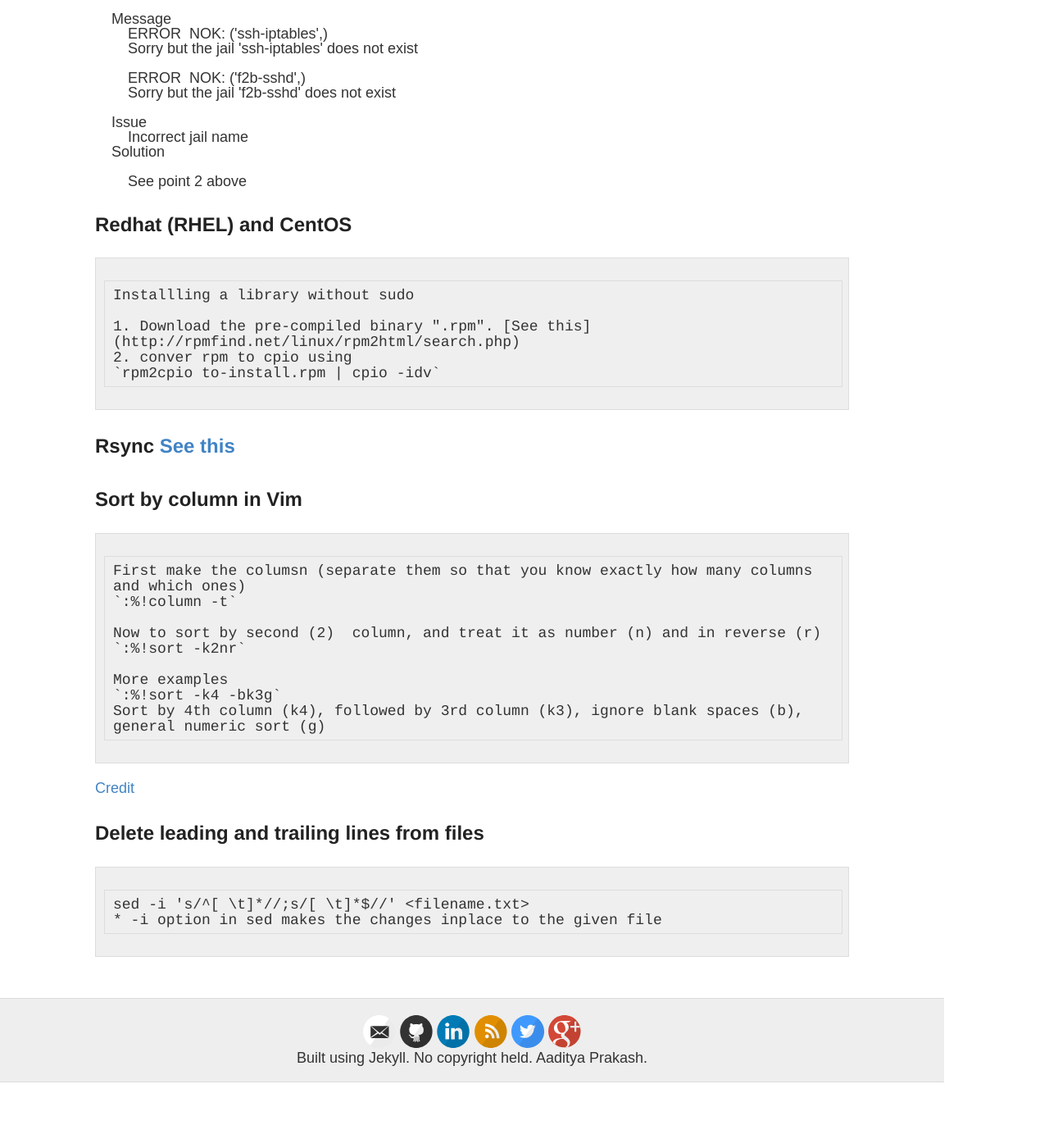
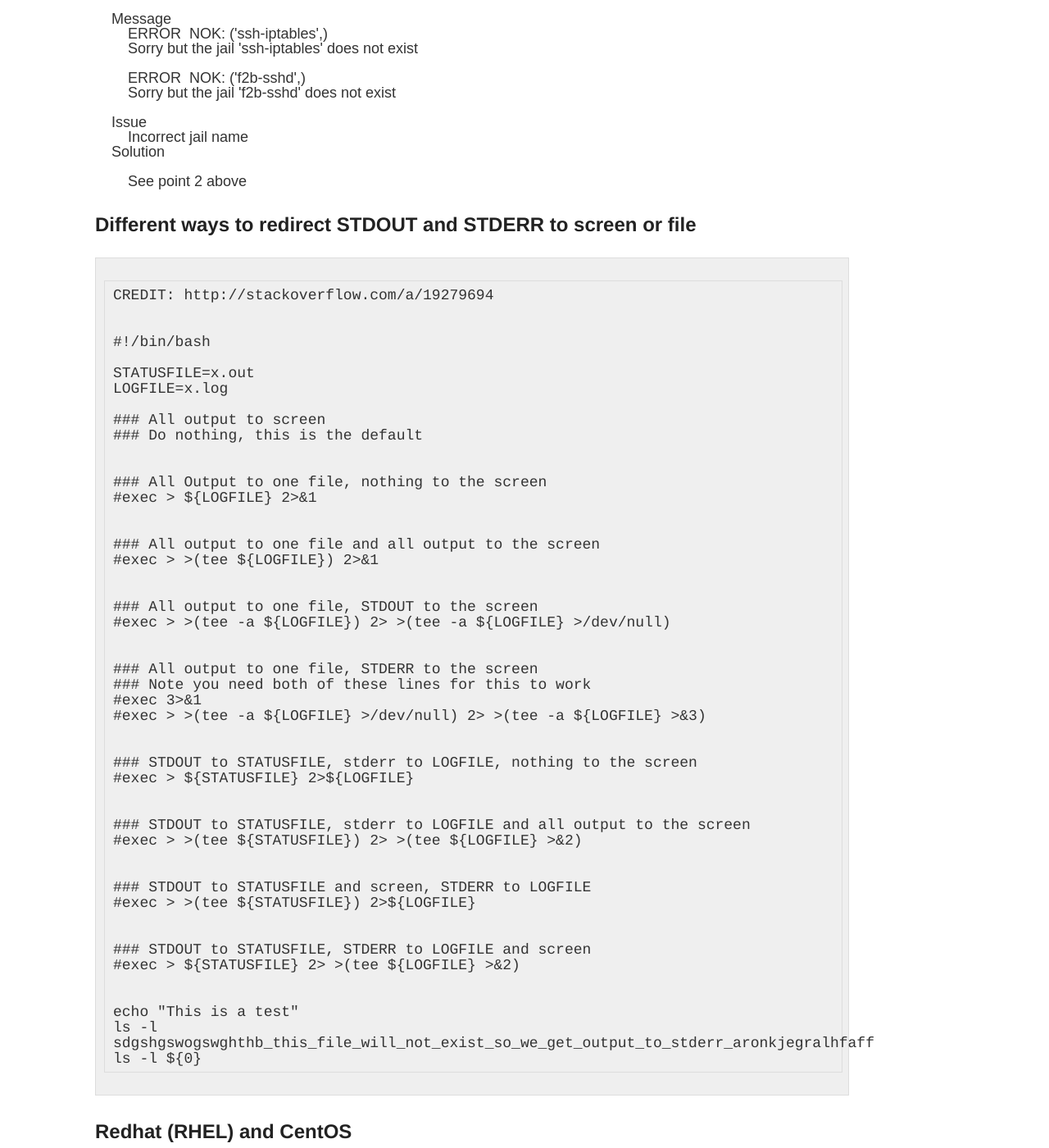
Before and after one commit to iamaaditya/iamaaditya.github.io, a Jekyll site: the page built from notes/linux/index.md, in a window 1280 px wide and 1400 px high, scrolled down 1742 px. Shown: the whole window at 82% size. Built offline with Jekyll 4.4.1, drawn with Linux system fonts in a browser that asks for light colours; some web fonts are replaced; before the commit the page ends 3062 px from its top, so only the background shows below that; some of the changed text lies outside the part shown.

Commit message:
some changes, long coming

```diff
--- a/notes/linux/index.md
+++ b/notes/linux/index.md
@@ -83,6 +83,59 @@ for e.g
         See point 2 above
 </pre>
 
+
+## Different ways to redirect STDOUT and STDERR to screen or file
+
+    CREDIT: http://stackoverflow.com/a/19279694
+
+
+    #!/bin/bash
+
+    STATUSFILE=x.out
+    LOGFILE=x.log
+
+    ### All output to screen
+    ### Do nothing, this is the default
+
+
+    ### All Output to one file, nothing to the screen
+    #exec > ${LOGFILE} 2>&1
+
+
+    ### All output to one file and all output to the screen
+    #exec > >(tee ${LOGFILE}) 2>&1
+
+
+    ### All output to one file, STDOUT to the screen
+    #exec > >(tee -a ${LOGFILE}) 2> >(tee -a ${LOGFILE} >/dev/null)
+
+
+    ### All output to one file, STDERR to the screen
+    ### Note you need both of these lines for this to work
+    #exec 3>&1
+    #exec > >(tee -a ${LOGFILE} >/dev/null) 2> >(tee -a ${LOGFILE} >&3)
+
+
+    ### STDOUT to STATUSFILE, stderr to LOGFILE, nothing to the screen
+    #exec > ${STATUSFILE} 2>${LOGFILE}
+
+
+    ### STDOUT to STATUSFILE, stderr to LOGFILE and all output to the screen
+    #exec > >(tee ${STATUSFILE}) 2> >(tee ${LOGFILE} >&2)
+
+
+    ### STDOUT to STATUSFILE and screen, STDERR to LOGFILE
+    #exec > >(tee ${STATUSFILE}) 2>${LOGFILE}
+
+
+    ### STDOUT to STATUSFILE, STDERR to LOGFILE and screen
+    #exec > ${STATUSFILE} 2> >(tee ${LOGFILE} >&2)
+
+
+    echo "This is a test"
+    ls -l sdgshgswogswghthb_this_file_will_not_exist_so_we_get_output_to_stderr_aronkjegralhfaff
+    ls -l ${0}
+
 ## Redhat (RHEL) and CentOS
     Installling a library without sudo
 
@@ -112,3 +165,15 @@ for e.g
 
     sed -i 's/^[ \t]*//;s/[ \t]*$//' <filename.txt>
     * -i option in sed makes the changes inplace to the given file
+
+## Count a character for every line in a file
+
+    sed 's/,//g' output_reuters_first_layer.txt| awk '{print length }'
+
+## Find list of users who have sudo
+
+    grep -Po '^sudo.+:\K.*$' /etc/group
+
+## Split file by percentage (line number)
+
+    split -l $[ $(wc -l filename|cut -d" " -f1) * 70 / 100 ] filename
```
Also changed, not shown: keep_on_top.md (+3 -0 lines), notes/deep_learning/index.md (+1 -0 lines).
